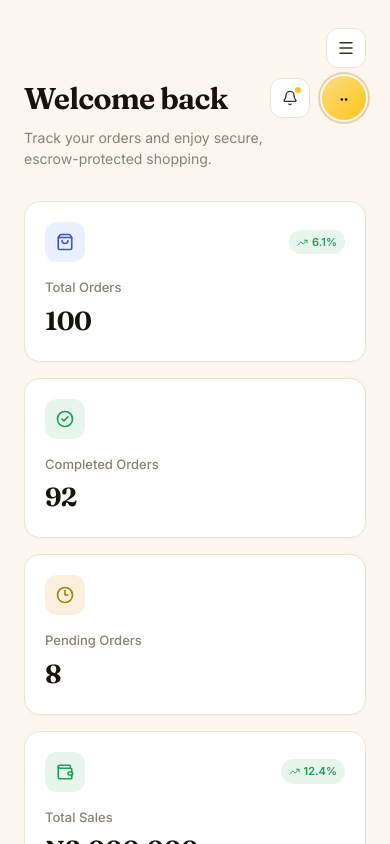
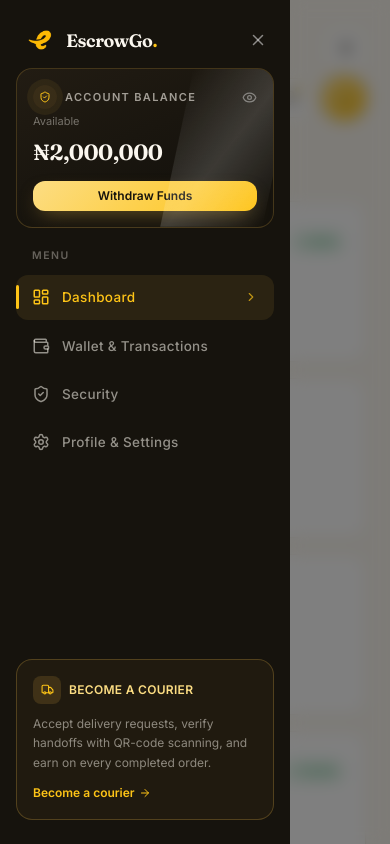
Before and after one commit to Modred14/escrowgo, a Next.js app: page /dashboard in a window 390 px wide. Both pictures are taken after a click on the button 346 px from the left and 48 px from the top of the page. Shown: the top 844 px of the page. Built offline with nearby package versions, Linux system fonts and the light colour scheme; no server answers.

Commit message:
fix bug in sidebar

```diff
--- a/src/app/dashboard/Sidebar.jsx
+++ b/src/app/dashboard/Sidebar.jsx
@@ -1,5 +1,5 @@
 "use client";
-import React, { useState } from "react";
+import React, { useState, useEffect } from "react";
 import {
   LayoutDashboard,
   Wallet,
@@ -55,26 +55,46 @@
   );
 }
 
-export default function Sidebar({ activePage, onNavigate, page, setPage }) {
-  const { data: session, status} = useSession();
+export default function Sidebar({ activePage, onNavigate, page, setPage, open, setOpen }) {
+  const { data: session, status } = useSession();
   const [balanceVisible, setBalanceVisible] = useState(true);
-  const [mobileMenuOpen, setMobileMenuOpen] = useState(false);
+
+  // Falls back to local state only if the parent doesn't control open/setOpen,
+  // but AppLayout's hamburger button drives `open`/`setOpen` — this MUST stay in sync with it.
+  const [internalOpen, setInternalOpen] = useState(false);
+  const isOpen = open ?? internalOpen;
+  const setIsOpen = setOpen ?? setInternalOpen;
+
   const balance = 2000000; // shared wallet balance
   const balanceCount = useCountUp(balance, { start: true, duration: 1600 });
   const currentPage = activePage ?? page;
   const handleNavigate = onNavigate ?? setPage;
 
+  // Lock page scroll behind the drawer while it's open on mobile/tablet.
+  useEffect(() => {
+    if (!isOpen) return;
+    const prev = document.body.style.overflow;
+    document.body.style.overflow = "hidden";
+    return () => {
+      document.body.style.overflow = prev;
+    };
+  }, [isOpen]);
+
   return (
     <>
       <aside
-        className={`fixed inset-y-0 left-0 z-50 flex w-[290px] shrink-0 flex-col overflow-hidden px-5 py-7 transition-transform duration-500 ease-[cubic-bezier(0.16,1,0.3,1)] lg:sticky lg:top-0 lg:h-screen lg:translate-x-0 ${
-          mobileMenuOpen ? "translate-x-0" : "-translate-x-full"
+        role="dialog"
+        aria-modal={isOpen}
+        aria-hidden={!isOpen && undefined}
+        className={`fixed inset-y-0 left-0 z-50 flex h-[100dvh] w-[82vw] max-w-[290px] shrink-0 flex-col overflow-y-auto overflow-x-hidden px-4 py-6 transition-transform duration-500 ease-[cubic-bezier(0.16,1,0.3,1)] sm:px-5 sm:py-7 lg:sticky lg:top-0 lg:h-screen lg:w-[290px] lg:max-w-none lg:translate-x-0 ${
+          isOpen ? "translate-x-0" : "-translate-x-full"
         }`}
         style={{ backgroundColor: C.ink }}
       >
         <button
-          onClick={() => setMobileMenuOpen(false)}
+          onClick={() => setIsOpen(false)}
           className="absolute right-4 top-6 flex h-8 w-8 items-center justify-center rounded-lg text-white/50 transition-all duration-300 hover:bg-white/10 hover:text-white lg:hidden"
+          aria-label="Close menu"
         >
           <X size={18} />
         </button>
@@ -83,7 +103,7 @@
           className="flex items-center gap-2.5 px-2 opacity-0 animate-riseIn"
           style={{ animationDelay: "50ms" }}
         >
-          <div className="flex h-8 w-8 items-center justify-center rounded-lg font-serif text-base font-bold">
+          <div className="flex h-8 w-8 shrink-0 items-center justify-center rounded-lg font-serif text-base font-bold">
             <Image src="/logo.png" alt="EscrowGo" width={24} height={24} />
           </div>
           <span
@@ -95,7 +115,7 @@
         </div>
 
         <div
-          className="shimmer-sweep relative mt-3 overflow-hidden rounded-2xl p-5 opacity-0 animate-riseIn"
+          className="shimmer-sweep relative mt-3 shrink-0 overflow-hidden rounded-2xl p-4 opacity-0 animate-riseIn sm:p-5"
           style={{
             animationDelay: "150ms",
             background: `linear-gradient(155deg, ${C.inkSoft} 0%, ${C.ink} 65%)`,
@@ -105,7 +125,7 @@
           <div className="flex items-center justify-between">
             <div className="flex items-center gap-2">
               <div
-                className="pulse-seal flex h-6 w-6 items-center justify-center rounded-full"
+                className="pulse-seal flex h-6 w-6 shrink-0 items-center justify-center rounded-full"
                 style={{ backgroundColor: "rgba(198,156,63,0.15)" }}
               >
                 <ShieldCheck size={12} style={{ color: C.gold }} />
@@ -119,7 +139,8 @@
             </div>
             <button
               onClick={() => setBalanceVisible((v) => !v)}
-              className="text-white/40 transition-colors hover:text-white/80"
+              className="shrink-0 text-white/40 transition-colors hover:text-white/80"
+              aria-label={balanceVisible ? "Hide balance" : "Show balance"}
             >
               {balanceVisible ? <Eye size={15} /> : <EyeOff size={15} />}
             </button>
@@ -131,7 +152,7 @@
             Available
           </p>
           <p
-            className="mt-1.5 font-serif text-[25px] font-semibold tracking-tight"
+            className="mt-1.5 truncate font-serif text-[22px] font-semibold tracking-tight sm:text-[25px]"
             style={{ color: C.cream }}
           >
             {balanceVisible ? formatNaira(balanceCount) : "₦ • • • • • • •"}
@@ -164,14 +185,14 @@
               delay={260 + i * 50}
               onClick={() => {
                 handleNavigate(item.key);
-                setMobileMenuOpen(false);
+                setIsOpen(false);
               }}
             />
           ))}
         </nav>
 
         <div
-          className="group relative overflow-hidden rounded-2xl p-4 opacity-0 animate-riseIn transition-all duration-300 hover:border-[rgba(198,156,63,0.55)]"
+          className="group relative mt-4 shrink-0 overflow-hidden rounded-2xl p-4 opacity-0 animate-riseIn transition-all duration-300 hover:border-[rgba(198,156,63,0.55)]"
           style={{
             border: "1px solid rgba(198,156,63,0.3)",
             backgroundColor: "rgba(198,156,63,0.06)",
@@ -180,7 +201,7 @@
         >
           <div className="flex items-center gap-2">
             <div
-              className="flex h-7 w-7 items-center justify-center rounded-lg"
+              className="flex h-7 w-7 shrink-0 items-center justify-center rounded-lg"
               style={{ backgroundColor: "rgba(198,156,63,0.18)" }}
             >
               <Truck size={13} style={{ color: C.gold }} />
@@ -209,20 +230,25 @@
         </div>
       </aside>
 
-      {mobileMenuOpen && (
+      {isOpen && (
         <div
-          onClick={() => setMobileMenuOpen(false)}
+          onClick={() => setIsOpen(false)}
           className="animate-fadeIn fixed inset-0 z-40 bg-black/50 backdrop-blur-sm lg:hidden"
+          aria-hidden="true"
         />
       )}
 
-      {/* expose trigger for the header to use */}
-      <button
-        onClick={() => setMobileMenuOpen(true)}
-        data-sidebar-trigger
-        className="hidden"
-        aria-hidden
-      />
+      {/* Standalone trigger — only used if this component isn't given open/setOpen by a parent. */}
+      {open === undefined && (
+        <button
+          onClick={() => setIsOpen(true)}
+          className="fixed right-5 top-5 z-30 flex h-10 w-10 items-center justify-center rounded-xl border bg-white shadow-sm transition-all duration-300 hover:-translate-y-0.5 lg:hidden"
+          style={{ borderColor: C.line }}
+          aria-label="Open menu"
+        >
+          <Menu size={18} style={{ color: C.inkFaint }} />
+        </button>
+      )}
     </>
   );
 }
```
